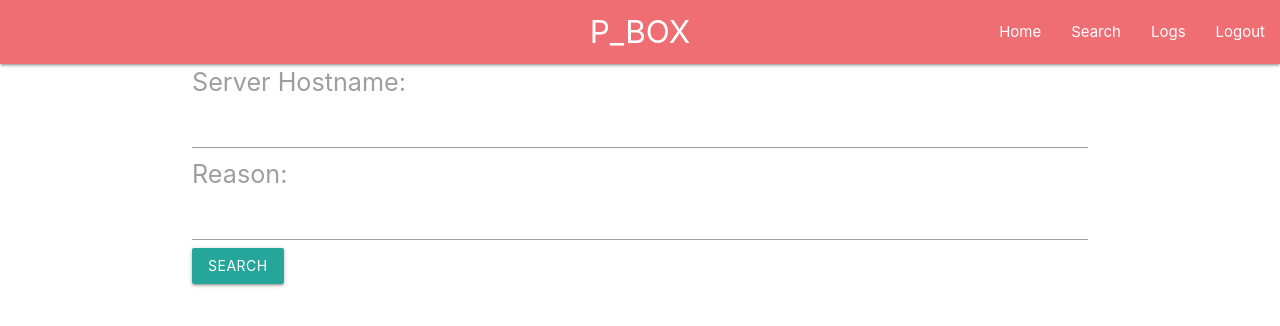
After one commit to My-Life-As-Programmer/password_safe, a Django app: page /search/ in a window 1280 px wide. The commit adds this page. Shown: the top 326 px of the page. Run offline with Django 3.2, Linux system fonts and the light colour scheme; a user stored in the database is signed in.

Commit message:
added  logs and seperate home pages for admin and normal employee

```diff
--- a/main/templates/main/includes/navbar.html
+++ b/main/templates/main/includes/navbar.html
@@ -1,8 +1,17 @@
 <nav>
     <div class="nav-wrapper">
-      <a href="/" class="brand-logo center" >  EMEA </a>
+      <a href="/" class="brand-logo center" >  P_BOX </a>
       <ul id="nav-mobile" class="right hide-on-med-and-down">
+            {% if user.is_superuser %}
                 <li><a href="/">Home</a></li>
+                <li><a href="{% url 'main:user_home'%}">Search</a></li>
+            {% else %}
+                <li><a href="/">Home</a></li>
+            {% endif %}
+            {% if user.is_superuser %}
+                <!-- <li><a href="/account">{{user.username|title}}</a></li> -->
+                <li><a href="/logs">Logs</a></li>
+            {% endif %}
             {% if user.is_authenticated %}
                 <!-- <li><a href="/account">{{user.username|title}}</a></li> -->
                 <li><a href="/logout">Logout</a></li>
@@ -10,6 +19,7 @@
                 <!-- <li><a href="/register">Register</a></li> -->
                 <li><a href="/login">Login </a></li>
             {% endif %}
+
       </ul>
     </div>
  </nav>
--- /dev/null
+++ b/main/templates/main/user_home.html
@@ -0,0 +1,15 @@
+{% extends "main/header.html" %}
+{% block content %}
+
+<form class=""  method="post">
+    {% csrf_token %}
+
+    <label for="serv_inp" class="flow-text">Server Hostname:</label> <input type="text" name="serv_inp" value=""  required/>
+
+    <label for="comment" class="flow-text">Reason:</label> <input type="text" name="comment" value="" required/>
+
+    <button type="submit" name="button" class="btn"> Search </button>
+
+</form>
+
+{% endblock content %}
--- a/main/urls.py
+++ b/main/urls.py
@@ -7,9 +7,13 @@ app_name = 'main'
 
 urlpatterns = [
     path('', views.homepage,name="home"),
+    path('search/', views.user_homepage,name="search"),
     path('server_details/<slug:name>', views.server_details,name="server_details"),
-    path('server_details', views.server_details,name="server_details"),
+    path('server_details/', views.server_details,name="server_details"),
     #path('login/', views.user_login,name="login"),
     path('login/', auth_views.LoginView.as_view(template_name='main/user_login.html'),name="login"),
     path('logout/', auth_views.LogoutView.as_view(template_name='main/user_logout.html'),name="logout"),
+    path('user_home', views.user_homepage,name="user_home"),
+    path('logs/', views.view_logs,name="logs"),
+
 ]
--- a/main/views.py
+++ b/main/views.py
@@ -1,9 +1,9 @@
-from django.shortcuts import render,get_object_or_404
+from django.shortcuts import render,get_object_or_404,redirect
 from django.http import HttpResponse
 from django.contrib.auth.forms import AuthenticationForm
 from django.contrib.auth.decorators import login_required
 
-from .models import Servers,ServerDetails
+from .models import Servers,ServerDetails,Logs
 
 
 # Create your views here.
@@ -11,13 +11,32 @@ from .models import Servers,ServerDetails
 @login_required
 def homepage(request):
     #return HttpResponse('<h1>hello</h1>')
-    return render(request,"main/home.html",{'serv':Servers.objects.all()})
+    if request.user.is_superuser:
+        return render(request,"main/home.html",{'serv':Servers.objects.all()})
+    else:
+        return redirect("main:user_home")
+
 
 @login_required
 def server_details(request,name):
     #return HttpResponse('<h1>hello</h1>')
     obj = get_object_or_404(ServerDetails.objects.all(), hostname=name)
     return render(request, "main/server_details.html", {'serv': obj})
+
+@login_required
+def user_homepage(request):
+    if request.method == 'POST':
+        form = request.POST
+        log = Logs(serv_name = form['serv_inp'], user_accessed = request.user.username, reason= form['comment'])
+        log.save()
+        #obj = get_object_or_404(ServerDetails.objects.all(), hostname=form['serv_inp'])
+        return redirect('server_details/'+form['serv_inp'])
+    return render(request, "main/user_home.html")
+
+@login_required
+def view_logs(request):
+    logs = Logs.objects.all()
+    return render(request, "main/logs.html", {'logs': logs})
 
 
 '''
```
Also changed, not shown: main/models.py (+9 -0 lines), main/templates/main/logs.html (added, +28 -0 lines), db.sqlite3, main/migrations/0006_logs.py (added). Lines whose indentation alone changed are shown as unchanged.
